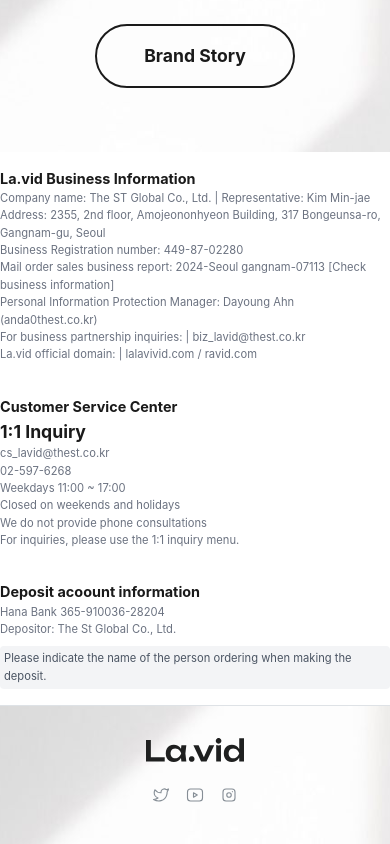
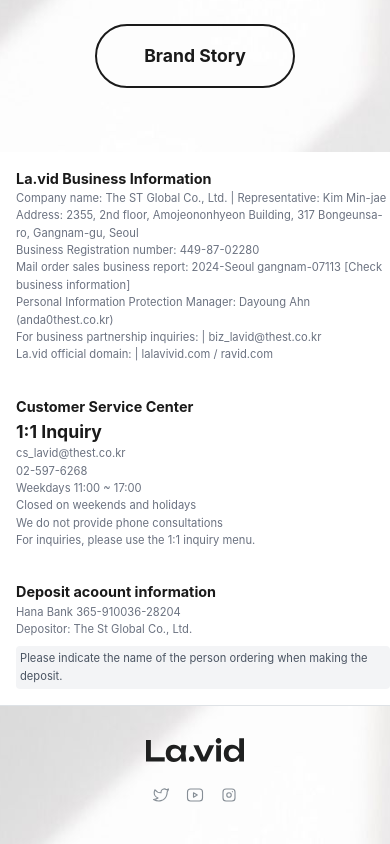
Before and after one commit to liecyborg28/lalavivid, a React (Vite) app: page / in a window 390 px wide. Shown: the part 2869-3713 px from the top of the page. Built offline with nearby package versions, Linux system fonts and the light colour scheme.

Commit message:
Update Home.module.css

```diff
--- a/src/sections/Home/Home.module.css
+++ b/src/sections/Home/Home.module.css
@@ -201,6 +201,25 @@
     background-color: #f3f4f6;
 }
 
+@media (max-width: 960px) {
+
+    .businessInfo>b,
+    .customerInfo>b,
+    .depositInfo>b {
+        margin-left: 16px;
+    }
+
+    .businessInfo>span,
+    .customerInfo>span,
+    .depositInfo>span {
+        margin-left: 16px;
+    }
+
+    .depositInfo>div {
+        margin-left: 16px;
+    }
+}
+
 .footer {
     border-top: 1px solid #dee2e6;
     /* fallback warna gray terang */
```
